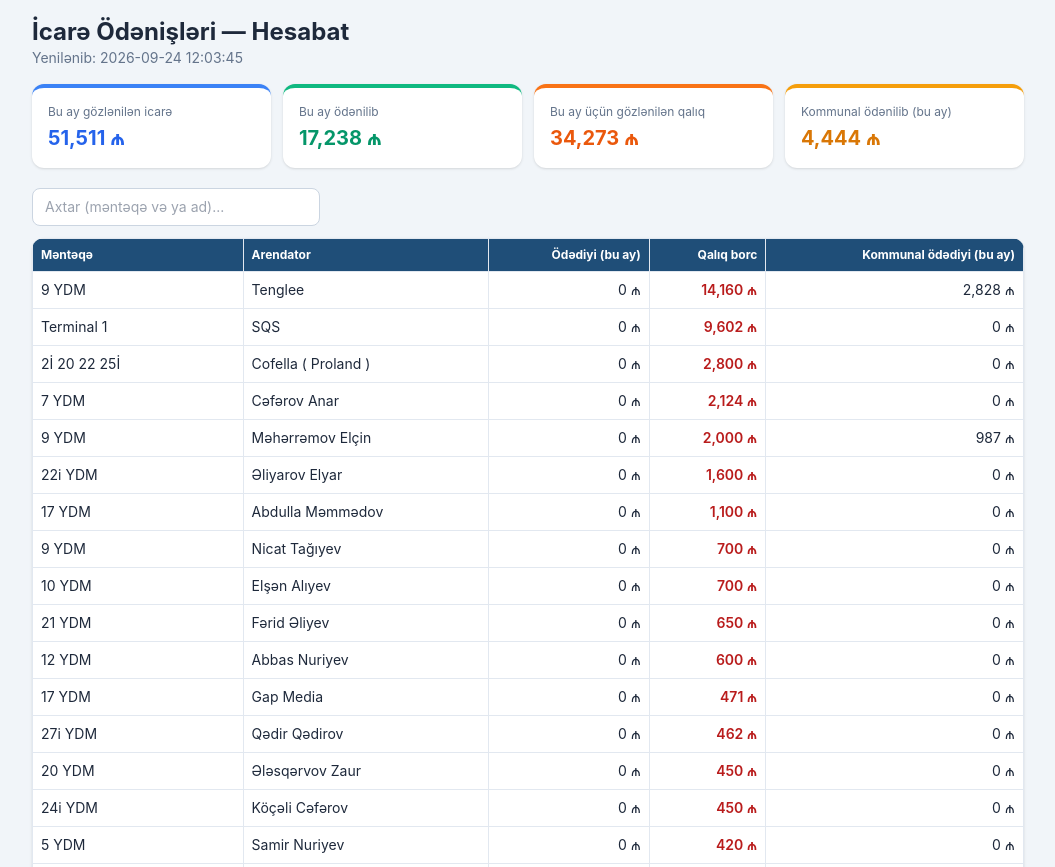
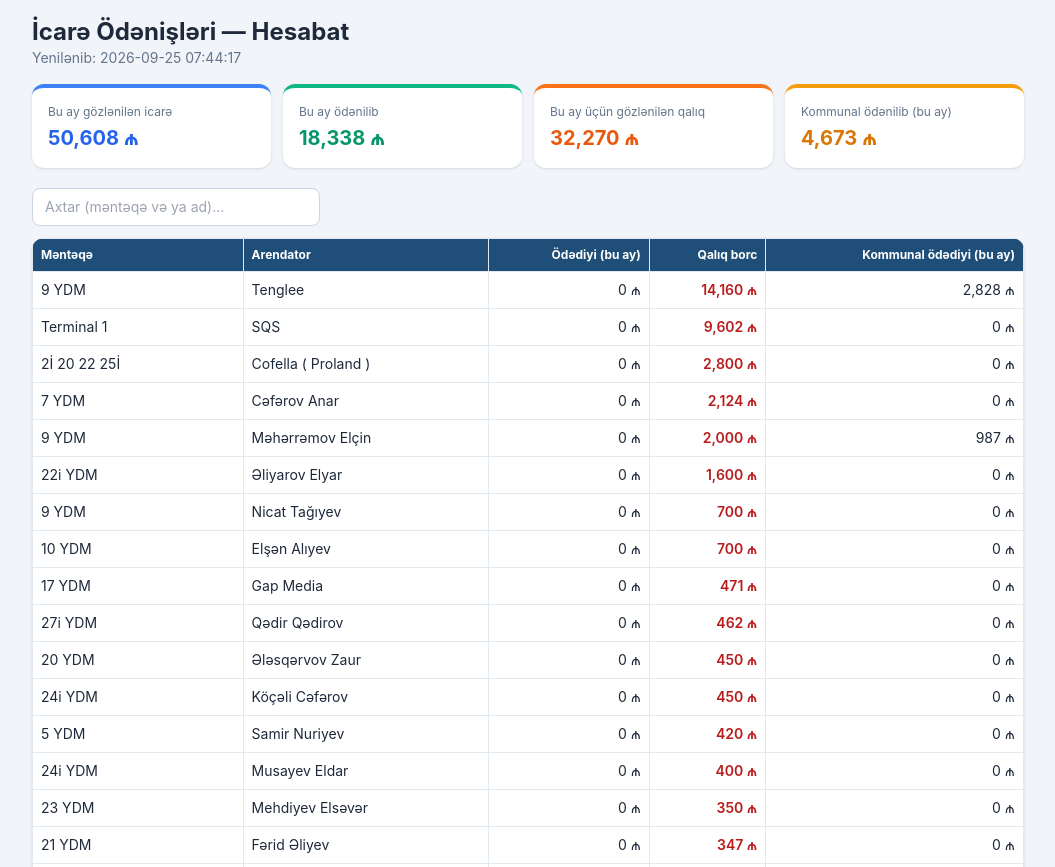
Before and after one commit to iamfaridaliyev/-car-l-r, a plain HTML site: page index.html in a window 1280 px wide. Shown: the top 867 px of the page, without its empty margins (112-1167 px from the left). Drawn offline with nearby package versions, Linux system fonts and the light colour scheme.

Commit message:
Add files via upload

```diff
--- a/index.html
+++ b/index.html
@@ -17,23 +17,23 @@
 <body class="text-slate-800">
 <div class="max-w-5xl mx-auto p-4">
   <h1 class="text-2xl font-bold text-slate-800">İcarə Ödənişləri — Hesabat</h1>
-  <p class="text-sm text-slate-500 mb-4">Yenilənib: 2026-09-24 12:03:45</p>
+  <p class="text-sm text-slate-500 mb-4">Yenilənib: 2026-09-25 07:44:17</p>
   <div class="grid grid-cols-1 md:grid-cols-4 gap-3 mb-5">
     <div class="bg-white rounded-xl shadow p-4 border-t-4 border-blue-500">
       <div class="text-xs text-slate-500 mb-1">Bu ay gözlənilən icarə</div>
-      <div class="text-xl font-bold text-blue-600">51,511 ₼</div>
+      <div class="text-xl font-bold text-blue-600">50,608 ₼</div>
     </div>
     <div class="bg-white rounded-xl shadow p-4 border-t-4 border-emerald-500">
       <div class="text-xs text-slate-500 mb-1">Bu ay ödənilib</div>
-      <div class="text-xl font-bold text-emerald-600">17,238 ₼</div>
+      <div class="text-xl font-bold text-emerald-600">18,338 ₼</div>
     </div>
     <div class="bg-white rounded-xl shadow p-4 border-t-4 border-orange-500">
       <div class="text-xs text-slate-500 mb-1">Bu ay üçün gözlənilən qalıq</div>
-      <div class="text-xl font-bold text-orange-600">34,273 ₼</div>
+      <div class="text-xl font-bold text-orange-600">32,270 ₼</div>
     </div>
     <div class="bg-white rounded-xl shadow p-4 border-t-4 border-amber-500">
       <div class="text-xs text-slate-500 mb-1">Kommunal ödənilib (bu ay)</div>
-      <div class="text-xl font-bold text-amber-600">4,444 ₼</div>
+      <div class="text-xl font-bold text-amber-600">4,673 ₼</div>
     </div>
   </div>
   <input id="searchBox" placeholder="Axtar (məntəqə və ya ad)..." oninput="filterRows()" class="border border-slate-300 rounded-lg px-3 py-2 text-sm w-72 mb-3">
@@ -80,12 +80,6 @@
       <td class="p-2 text-right">0 ₼</td>
       <td class="p-2 text-right debt-pos">1,600 ₼</td>
       <td class="p-2 text-right">0 ₼</td>
-    </tr><tr data-search="17 ydm abdulla məmmədov">
-      <td class="p-2">17 YDM</td>
-      <td class="p-2">Abdulla Məmmədov</td>
-      <td class="p-2 text-right">0 ₼</td>
-      <td class="p-2 text-right debt-pos">1,100 ₼</td>
-      <td class="p-2 text-right">0 ₼</td>
     </tr><tr data-search="9 ydm nicat tağıyev">
       <td class="p-2">9 YDM</td>
       <td class="p-2">Nicat Tağıyev</td>
@@ -97,18 +91,6 @@
       <td class="p-2">Elşən Alıyev</td>
       <td class="p-2 text-right">0 ₼</td>
       <td class="p-2 text-right debt-pos">700 ₼</td>
-      <td class="p-2 text-right">0 ₼</td>
-    </tr><tr data-search="21 ydm fərid əliyev">
-      <td class="p-2">21 YDM</td>
-      <td class="p-2">Fərid Əliyev</td>
-      <td class="p-2 text-right">0 ₼</td>
-      <td class="p-2 text-right debt-pos">650 ₼</td>
-      <td class="p-2 text-right">0 ₼</td>
-    </tr><tr data-search="12 ydm abbas nuriyev">
-      <td class="p-2">12 YDM</td>
-      <td class="p-2">Abbas Nuriyev</td>
-      <td class="p-2 text-right">0 ₼</td>
-      <td class="p-2 text-right debt-pos">600 ₼</td>
       <td class="p-2 text-right">0 ₼</td>
     </tr><tr data-search="17 ydm gap media">
       <td class="p-2">17 YDM</td>
@@ -151,6 +133,12 @@
       <td class="p-2">Mehdiyev Elsəvər</td>
       <td class="p-2 text-right">0 ₼</td>
       <td class="p-2 text-right debt-pos">350 ₼</td>
+      <td class="p-2 text-right">0 ₼</td>
+    </tr><tr data-search="21 ydm fərid əliyev">
+      <td class="p-2">21 YDM</td>
+      <td class="p-2">Fərid Əliyev</td>
+      <td class="p-2 text-right">0 ₼</td>
+      <td class="p-2 text-right debt-pos">347 ₼</td>
       <td class="p-2 text-right">0 ₼</td>
     </tr><tr data-search="5i ydm firdovsi allahverdiyev">
       <td class="p-2">5i YDM</td>
@@ -218,6 +206,12 @@
       <td class="p-2 text-right">0 ₼</td>
       <td class="p-2 text-right debt-zero">0 ₼</td>
       <td class="p-2 text-right">0 ₼</td>
+    </tr><tr data-search="17 ydm abdulla məmmədov">
+      <td class="p-2">17 YDM</td>
+      <td class="p-2">Abdulla Məmmədov</td>
+      <td class="p-2 text-right">1,100 ₼</td>
+      <td class="p-2 text-right debt-zero">0 ₼</td>
+      <td class="p-2 text-right">229 ₼</td>
     </tr><tr data-search="22 ydm cavadov elvin">
       <td class="p-2">22 YDM</td>
       <td class="p-2">Cavadov Elvin</td>
```
